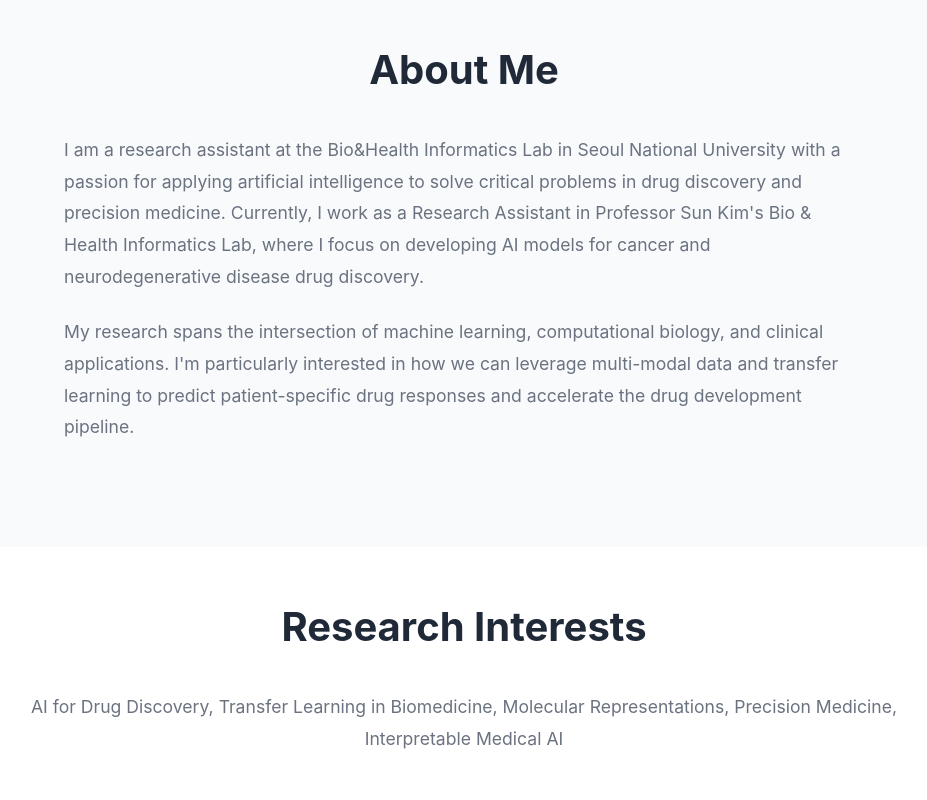
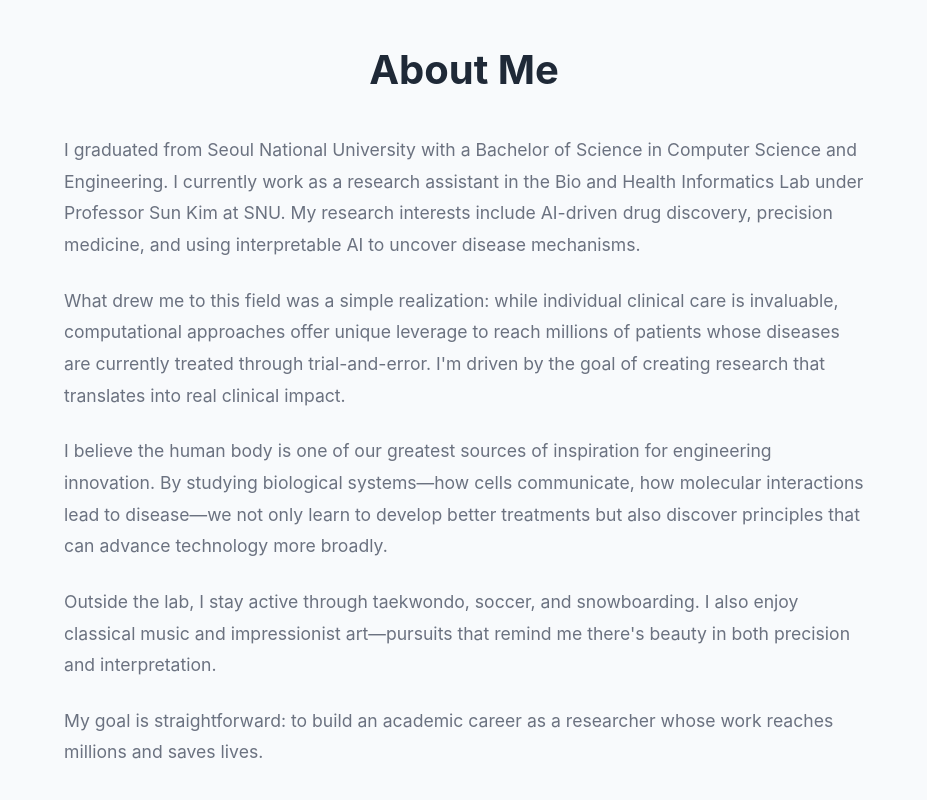
Before and after one commit to hanE111/hane111.github.io, a plain HTML site: page index.html in a window 1280 px wide. Shown: the part 680-1480 px from the top of the page, without its empty margins (176-1103 px from the left). Drawn offline with Linux system fonts and the light colour scheme.

Commit message:
about me

```diff
--- a/index.html
+++ b/index.html
@@ -61,9 +61,11 @@
             <div class="container">
                 <h2>About Me</h2>
                 <div class="about-content">
-                    <p>I am a research assistant at the Bio&Health Informatics Lab in Seoul National University with a passion for applying artificial intelligence to solve critical problems in drug discovery and precision medicine. Currently, I work as a Research Assistant in Professor Sun Kim's Bio & Health Informatics Lab, where I focus on developing AI models for cancer and neurodegenerative disease drug discovery.</p>
-
-                    <p>My research spans the intersection of machine learning, computational biology, and clinical applications. I'm particularly interested in how we can leverage multi-modal data and transfer learning to predict patient-specific drug responses and accelerate the drug development pipeline.</p>
+                    <p>I graduated from Seoul National University with a Bachelor of Science in Computer Science and Engineering. I currently work as a research assistant in the Bio and Health Informatics Lab under Professor Sun Kim at SNU. My research interests include AI-driven drug discovery, precision medicine, and using interpretable AI to uncover disease mechanisms.</p>
+                    <p>What drew me to this field was a simple realization: while individual clinical care is invaluable, computational approaches offer unique leverage to reach millions of patients whose diseases are currently treated through trial-and-error. I'm driven by the goal of creating research that translates into real clinical impact.</p>
+                    <p>I believe the human body is one of our greatest sources of inspiration for engineering innovation. By studying biological systems—how cells communicate, how molecular interactions lead to disease—we not only learn to develop better treatments but also discover principles that can advance technology more broadly.</p>
+                    <p>Outside the lab, I stay active through taekwondo, soccer, and snowboarding. I also enjoy classical music and impressionist art—pursuits that remind me there's beauty in both precision and interpretation.</p>
+                    <p>My goal is straightforward: to build an academic career as a researcher whose work reaches millions and saves lives.</p>
                 </div>
             </div>
         </section>
```
